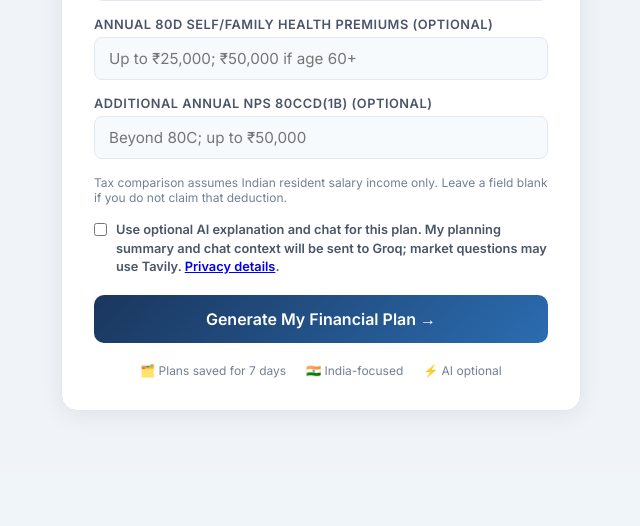
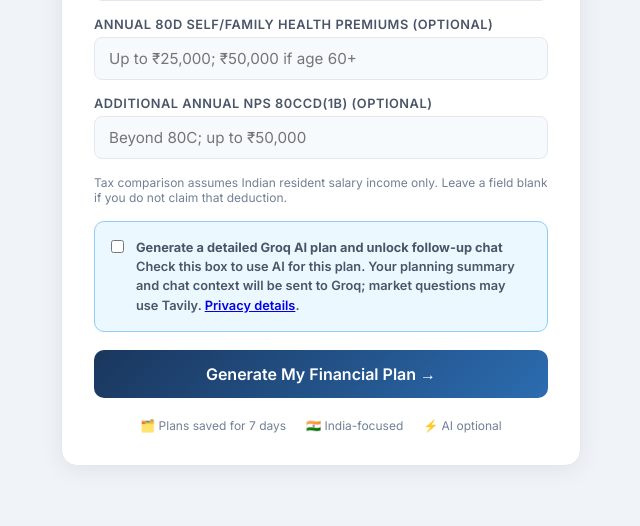
Before and after one commit to Bitan-2125/Smartfin-Agent-Based-Financial-Advisor, a Flask app: page /plan in a window 1280 px wide. Shown: the part 2226-2752 px from the top of the page, without its empty margins (319-959 px from the left). Before the commit the page ends 2638 px from the top, so only its background shows below. Run offline with Flask 3, Linux system fonts and the light colour scheme.

Commit message:
Restore Groq plan and chat experience

```diff
--- a/app.py
+++ b/app.py
@@ -171,6 +171,19 @@ def search(state):
     return state
 
 def advisor(state):
+    initial_plan = state.get("user_query") == "Generate a detailed financial plan"
+    writing_brief = (
+        "Write a detailed Markdown financial planning explanation with clear sections: financial snapshot, "
+        "cash-flow and emergency reserve, debt and protection, goal scenarios and tradeoffs, a sequenced "
+        "action checklist, assumptions and uncertainties, and useful follow-up questions. Interpret the "
+        "calculated figures rather than repeating a raw list. Discuss low/base/high return assumptions as "
+        "hypothetical scenarios; only quote scenario values that are supplied. Make the plan specific to the "
+        "profile, while keeping it educational rather than recommending products or transactions."
+        if initial_plan else
+        "Answer the follow-up question directly in Markdown. Use the saved conversation and the relevant "
+        "calculated figures, explain tradeoffs and practical next steps, and acknowledge missing inputs. "
+        "Do not repeat the full initial plan unless the user asks for it."
+    )
     prompt = f"""
 User Profile (Indian investor):
 Age: {state['age']}
@@ -182,7 +195,8 @@ Calculated planning scenarios:
 Current search context: {state.get('search_result','')}
 User Query: {state.get('user_query','')}
 
-Explain the calculated gaps and assumptions. Do not invent new figures or specific product recommendations. Use ₹ for all amounts.
+{writing_brief}
+Do not invent new figures or specific product recommendations. Use ₹ for all amounts.
 """
     def calculated_response():
         return (
@@ -504,9 +518,13 @@ def tax_estimate(income, age, deduction_80c=0, deduction_80d=0, deduction_nps=0)
 
 def planning_summary(plan):
     lines = [
+        f"Monthly take-home or entered cash income: ₹{plan['monthly_income']:,}; living expenses: ₹{plan['monthly_expenses']:,}; loan payments: ₹{plan['monthly_emi']:,}.",
         f"Monthly cash-flow surplus: ₹{plan['monthly_surplus']:,} (after living expenses and loan payments).",
         f"Emergency reserve target: ₹{plan['emergency_target']:,}; gap: ₹{plan['emergency_gap']:,}.",
         f"Net worth (assets minus debt): ₹{plan['net_worth']:,}.",
+        f"Life-cover gap against the editable target: ₹{plan['life_gap']:,}; health-cover gap: ₹{plan['health_gap']:,}.",
+        f"Debt payoff status at the entered payment and fixed rate: {plan['debt_payoff']['status']}"
+        + (f", approximately {plan['debt_payoff']['months']} months." if plan['debt_payoff']['months'] is not None else "."),
         f"Total base-scenario monthly contributions needed for goals: ₹{plan['required_goal_monthly']:,}; current surplus: ₹{plan['monthly_surplus']:,}.",
         f"Assumptions: inflation {plan['assumptions']['inflation']}%; annual return scenarios {plan['assumptions']['return_low']}%, {plan['assumptions']['return_base']}%, {plan['assumptions']['return_high']}%. These are hypothetical returns, not forecasts.",
     ]
@@ -615,6 +633,7 @@ def result_page():
         profile=d["profile"],
         planning=d["planning"],
         ai_enabled=llm is not None and d.get("ai_consent", False),
+        ai_consented=d.get("ai_consent", False),
         chat_history=load_history(app.config["DATABASE_PATH"], token),
     )
 
--- a/templates/index.html
+++ b/templates/index.html
@@ -305,9 +305,9 @@
                 {% if errors.get('deduction_nps') %}<div class="err-msg">{{ errors.deduction_nps }}</div>{% endif %}
             </div>
             <p style="font-size:0.75rem;color:#718096;margin-bottom:16px;">Tax comparison assumes Indian resident salary income only. Leave a field blank if you do not claim that deduction.</p>
-            <label style="text-transform:none;letter-spacing:0;display:flex;gap:9px;align-items:flex-start;line-height:1.45;margin-bottom:18px">
+            <label style="text-transform:none;letter-spacing:0;display:flex;gap:12px;align-items:flex-start;line-height:1.5;margin-bottom:18px;padding:16px;background:#ebf8ff;border:1px solid #90cdf4;border-radius:10px">
                 <input type="checkbox" name="ai_consent" value="1" style="width:auto;margin-top:2px" {{ 'checked' if values.get('ai_consent') == '1' }}>
-                <span>Use optional AI explanation and chat for this plan. My planning summary and chat context will be sent to Groq; market questions may use Tavily. <a href="/privacy" target="_blank" rel="noopener">Privacy details</a>.</span>
+                <span><strong>Generate a detailed Groq AI plan and unlock follow-up chat</strong><br>Check this box to use AI for this plan. Your planning summary and chat context will be sent to Groq; market questions may use Tavily. <a href="/privacy" target="_blank" rel="noopener">Privacy details</a>.</span>
             </label>
             <button type="submit" class="submit-btn">Generate My Financial Plan →</button>
         </form>
--- a/templates/result.html
+++ b/templates/result.html
@@ -284,7 +284,7 @@
 
     <div class="card">
         <div class="card-header">
-            <div class="card-title"><div class="card-icon">📄</div> Advisor explanation</div>
+            <div class="card-title"><div class="card-icon">📄</div> {{ 'Groq AI advisor explanation' if ai_enabled else 'Calculated planning summary' }}</div>
         </div>
         <div class="plan-content" id="planContent"></div>
     </div>
@@ -349,7 +349,9 @@
             <div class="card-title"><div class="card-icon">💬</div> Ask SmartFin</div>
             <span style="font-size:0.78rem;color:#718096;">Based on your profile above</span>
         </div>
-        {% if not ai_enabled %}<p class="note">AI chat is off. Add a free-tier Groq API key to enable explanations. The financial calculations above work without it.</p>{% endif %}
+        {% if ai_enabled %}<p class="note">Groq AI is active for this plan. Ask a follow-up question below.</p>
+        {% elif not ai_consented %}<p class="note">AI chat is off for this plan. <a href="/edit">Edit your plan</a>, check “Generate a detailed Groq AI plan and unlock follow-up chat”, and generate it again.</p>
+        {% else %}<p class="note">Groq AI is temporarily unavailable. The calculated report is still available.</p>{% endif %}
         <div class="chat-messages" id="chatMessages"></div>
         {% if ai_enabled %}
         <div class="chat-input-row">
```
Also changed, not shown: smoke_live.py (+22 -4 lines), tests/test_app.py (+2 -0 lines), README.md.
